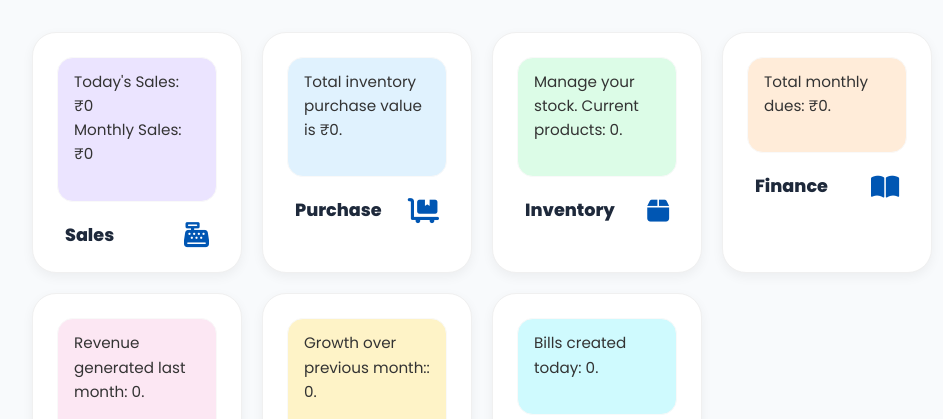
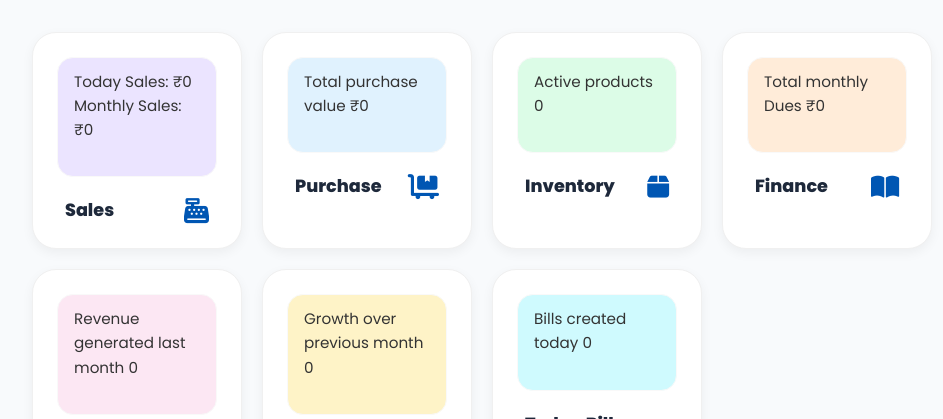
Before and after one commit to myentribook/Entri-Book, a React (Create React App) app in the folder frontend/: page / in a window 1280 px wide. Shown: the part 533-952 px from the top of the page, without its empty margins (158-1101 px from the left). Built offline with nearby package versions, Linux system fonts and the light colour scheme; no server answers; a web font is replaced by a local one.

Commit message:
Home page css correction

```diff
--- a/frontend/src/components/Home.js
+++ b/frontend/src/components/Home.js
@@ -30,43 +30,43 @@ export default function Home() {
       bg: "#ebe4ff",
       title: "Sales",
       icon: "fa-cash-register",
-      text: `Today's Sales: ₹${report?.todaySales ?? 0}\nMonthly Sales: ₹${report?.monthSales ?? 0}`
+      text: `Today Sales: ₹${report?.todaySales ?? 0}\nMonthly Sales: ₹${report?.monthSales ?? 0}`
     },
     {
       bg: "#e0f2fe",
       title: "Purchase",
       icon: "fa-cart-flatbed",
-      text: `Total inventory purchase value is ₹${report?.totalPurchase ?? 0}.`
+      text: `Total purchase value ₹${report?.totalPurchase ?? 0}`
     },
     {
       bg: "#dcfce7",
       title: "Inventory",
       icon: "fa-box",
-      text: `Manage your stock. Current products: ${report?.totalProducts ?? 0}.`
+      text: `Active products ${report?.totalProducts ?? 0}`
     },
     {
       bg: "#ffecd9",
       title: "Finance",
       icon: "fa-book-open",
-      text: `Total monthly dues: ₹${report?.monthDueAmount ?? 0}.`
+      text: `Total monthly Dues ₹${report?.monthDueAmount ?? 0}`
     },
     {
       bg: "#FCE7F3",
       title: "previous month",
       icon: "fa-calendar-days",
-      text: `Revenue generated last month: ${report?.previousMonthSales ?? 0}.`
+      text: `Revenue generated last month ${report?.previousMonthSales ?? 0}`
     },
     {
       bg: "#FEF3C7",
       title: "Growth %",
       icon: "fa-chart-line",
-      text: `Growth over previous month:: ${report?.growthPercentage ?? 0}.`
+      text: `Growth over previous month ${report?.growthPercentage ?? 0}`
     },
     {
       bg: "#CFFAFE",
       title: "Today Bill Count",
       icon: "fa-file-invoice-dollar",
-      text: `Bills created today: ${report?.todayBillCount ?? 0}.`
+      text: `Bills created today ${report?.todayBillCount ?? 0}`
     },
   ];
 
```
